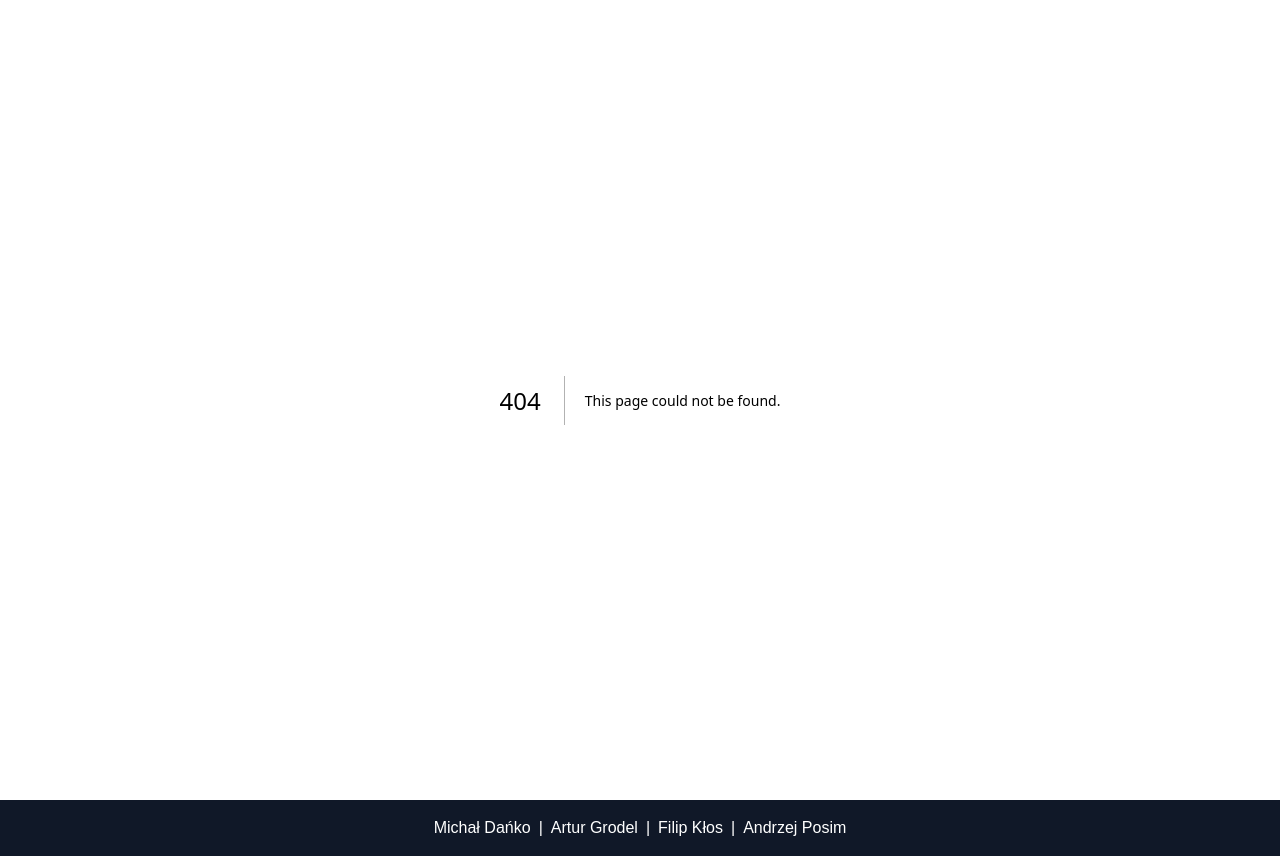
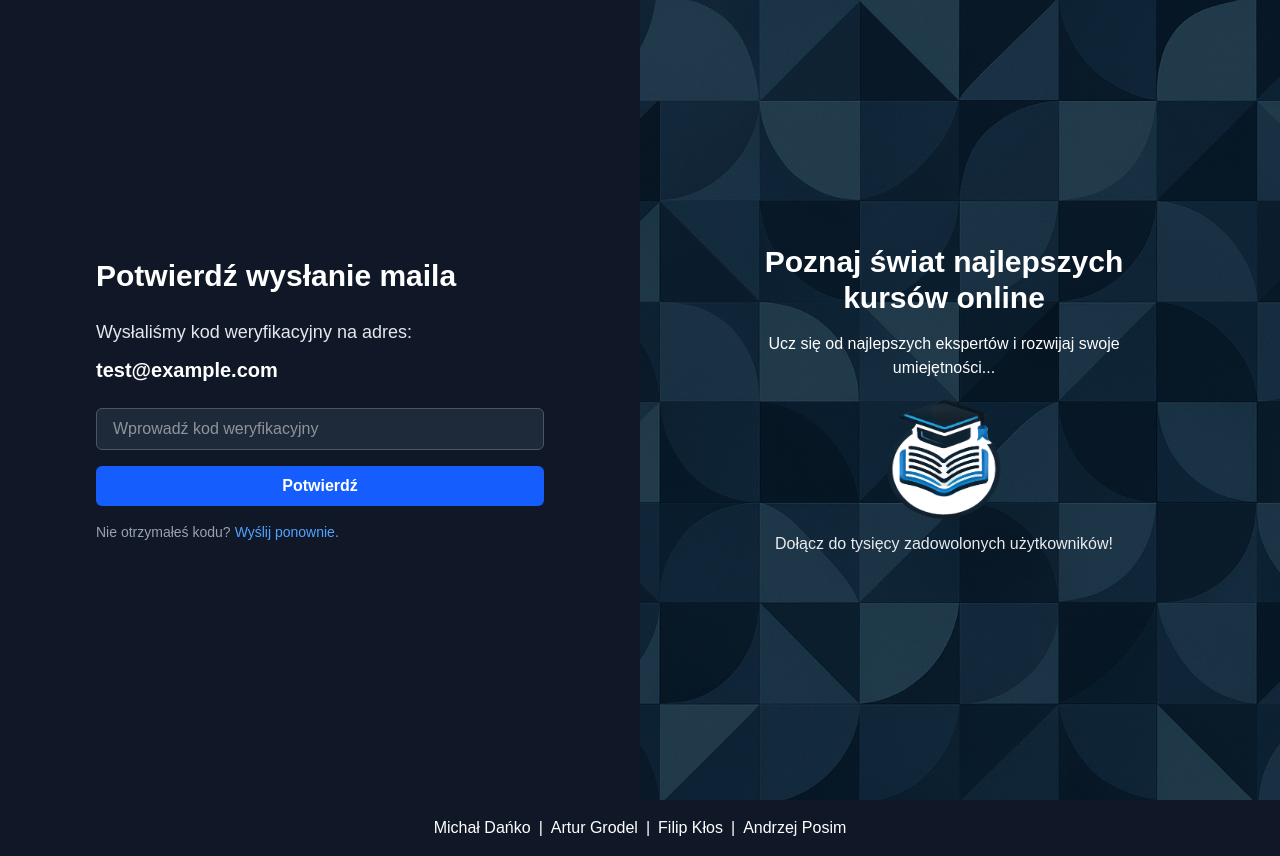
Before and after one commit to Grodelek/course_project, a Next.js app in the folder frontend/kursy/: page /authenticate in a window 1280 px wide. Before the commit this address had no page. Built offline with nearby package versions, Linux system fonts and the light colour scheme.

Commit message:
v 0.16
-przygotowanie stronki do potwierdzenia emaila

```diff
--- /dev/null
+++ b/frontend/kursy/app/authenticate/page.js
@@ -0,0 +1,75 @@
+"use client";
+import Link from "next/link";
+import { useState } from "react";
+import { useRouter } from 'next/navigation';
+
+export default function Authenticate() {
+    const email = 'test@example.com';
+    return (
+        <section className="flex w-full h-screen">
+          <div className="w-full md:w-1/2 bg-gray-900 text-white flex flex-col justify-center p-8">
+            <div className="max-w-md mx-auto w-full">
+                <h1 className="text-3xl font-bold mb-6">Potwierdź wysłanie maila</h1>
+
+                <p className="mb-6 text-lg text-gray-200 leading-relaxed">
+                    Wysłaliśmy kod weryfikacyjny na adres:
+                    <br />
+                    <span className="block mt-2 text-xl font-bold text-white">{email}</span>
+                </p>
+
+                <form className="space-y-4">
+                    <input
+                        type="text"
+                        inputMode="numeric"
+                        pattern="[0-9]*"
+                        placeholder="Wprowadź kod weryfikacyjny"
+                        className="w-full px-4 py-2 rounded-md bg-gray-800 text-white border border-gray-600 focus:outline-none focus:ring-2 focus:ring-blue-500"
+                    />
+
+                    <button
+                        type="submit"
+                        className="w-full bg-blue-600 hover:bg-blue-700 text-white font-semibold py-2 rounded-md transition duration-200"
+                    >
+                        Potwierdź
+                    </button>
+                </form>
+
+                <p className="text-sm text-gray-400 mt-4">
+                Nie otrzymałeś kodu?
+                <button className="text-blue-400 hover:underline ml-1">Wyślij ponownie</button>.
+                </p>
+            </div>
+            </div>
+
+          <div
+      className="hidden md:flex w-1/2 bg-cover bg-center text-white relative"
+      style={{ backgroundImage: 'url("/tloLogiRej.png")' }}
+    >
+      <div className="absolute inset-0 bg-black/50" />
+
+      <div className="relative z-10 flex items-center justify-center h-full">
+        <div className="flex flex-col items-center text-center p-10 space-y-4 max-w-md ml-20">
+          <h2 className="text-3xl font-bold">
+            Poznaj świat najlepszych kursów online
+          </h2>
+          <p>
+            Ucz się od najlepszych ekspertów i rozwijaj swoje umiejętności...
+          </p>
+          <div className="flex flex-col items-center space-y-2">
+            <img
+              src="logo3.png"
+              alt="logo"
+              className="w-32 h-32 rounded-full"
+            />
+            <span className="text-base opacity-90">
+              Dołącz do tysięcy zadowolonych użytkowników!
+            </span>
+          </div>
+        </div>
+      </div>
+    </div>
+
+        </section>
+      );
+
+}
```
